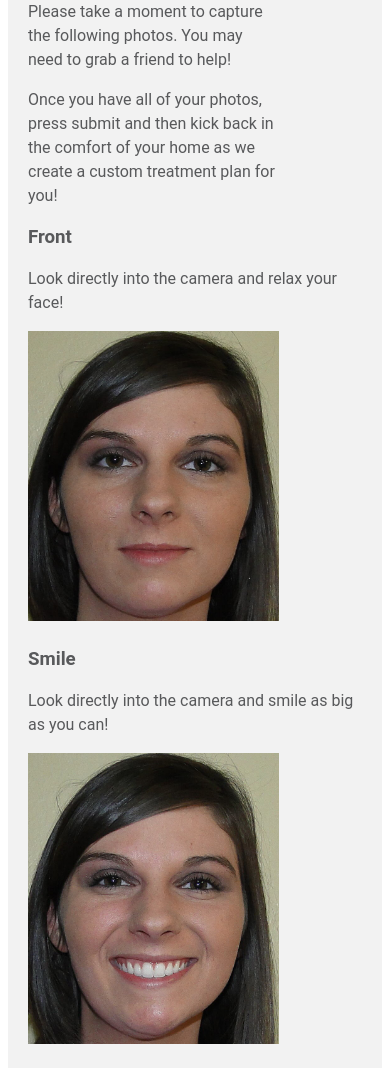
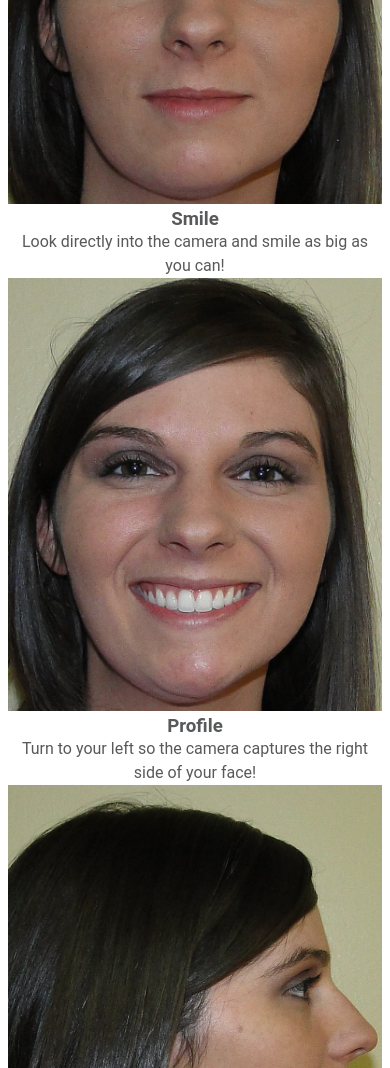
Before and after one commit to HopkinsBraces/virtual-consult, a plain HTML site: page index.html in a window 390 px wide. Shown: the part 557-1625 px from the top of the page. Drawn offline with Linux system fonts and the light colour scheme.

Commit message:
updated layout

```diff
--- a/index.html
+++ b/index.html
@@ -20,76 +20,87 @@
     <div class="brand-header">
       <img class="responsive-logo" src="static/HopkinsBraces_Logo transparent.png" alt="">
     </div>
+
+    <!-- INSTRUCTION STYLE BARS START -->
     <div class="style-bar blue">
-      <div class="instructions">
       <h2>
         <i class="fas fa-camera"></i>
         Snap these pics
       </h2>
     </div>
-    </div>
     <div class="style-bar white">
-      <div class="instructions">
       <h2>
         <i class="fas fa-upload"></i>
         Upload your shoot
       </h2>
     </div>
-    </div>
     <div class="style-bar grey">
-      <div class="instructions">
       <h2>
         <i class="far fa-grin-beam"></i>
         Let the smiling begin!
       </h2>
     </div>
-    </div>
-    <div class="wrapper">
-      <div class="responsive">
-        <h2>Getting Started!</h2>
-        <p>
-          Please take a moment to capture the following photos. You may need to grab a friend to help!
-        </p>
-        <p>
-          Once you have all of your photos, press submit and then kick back in the comfort of your home as we create a custom treatment plan for you!
-        </p>
-      </div>
-      <div class="virtual-example">
+    <!-- INSTRUCTION STYLE BARS END -->
+
+
+    <!-- MAIN CONTENT -->
+
+    <div class="instructions">
+      <div class="left-panel-od white">
         <h3>Front</h3>
         <p>Look directly into the camera and relax your face!</p>
+      </div>
+      <div class="right-panel-od">
         <img src="static/front.jpg" class="responsive" alt="">
       </div>
-      <div class="virtual-example">
+    </div>
+    <div class="instructions">
+      <div class="left-panel-ev">
+        <img src="static/smile.jpg" alt="" class="responsive">
+      </div>
+      <div class="right-panel-ev white">
         <h3>Smile</h3>
         <p>Look directly into the camera and smile as big as you can!</p>
-        <img src="static/smile.jpg" alt="" class="responsive">
       </div>
-      <div class="virtual-example">
+    </div>
+    <div class="instructions">
+      <div class="left-panel-od white">
         <h3>Profile</h3>
         <p>Turn to your left so the camera captures the right side of your face!</p>
+      </div>
+      <div class="right-panel-od">
         <img src="static/profile.jpg" alt="" class="responsive">
       </div>
-      <div class="virtual-example">
-        <h3>Left</h3>
-        <p>Bite down on your molars and pull your cheeks back as far as you can!</p>
-        <img src="static/left.jpg" alt="" class="responsive">
     </div>
-      <div class="virtual-example">
+    <div class="instructions">
+      <div class="left-panel-ev">
+        <img src="static/right.jpg" alt="" class="responsive">
+      </div>
+      <div class="right-panel-ev white">
         <h3>Right</h3>
         <p>Bite down on your molars and pull your cheeks back as far as you can!</p>
-        <img src="static/right.jpg" alt="" class="responsive">
       </div>
-      <div class="virtual-example">
+    </div>
+    <div class="instructions">
+      <div class="left-panel-od white">
         <h3>Upper</h3>
         <p>Tilt your head back and open your mouth as wide as you can!</p>
+      </div>
+      <div class="right-panel-od">
         <img src="static/upper.jpg" alt="" class="responsive">
       </div>
-      <div class="virtual-example">
+    </div>
+    <div class="instructions">
+      <div class="left-panel-ev">
+        <img src="static/lower.jpg" alt="" class="responsive">
+      </div>
+      <div class="right-panel-ev white">
         <h3>Lower</h3>
         <p>Tilt your chin down and open your mouth as wide as you can!</p>
-        <img src="static/lower.jpg" alt="" class="responsive">
+      </div>
     </div>
 
+    <!-- MAIN CONTENT -->
       <form action="mailto:b.brooks@hopkinsbraces.com">
         <span class="require">*</span>
         <label for="fName">Full Name</label>
--- a/static/style.css
+++ b/static/style.css
@@ -1,18 +1,16 @@
-@media only screen and (min-width: 960px) {
-    body {
-      font-family: Roboto, sans-serif;
-      color: #58595B;
-      padding: 0 15%;
-    }
+@media only screen and (min-width: 1300px) {
+  body {
+    padding: 0 15%;
+    font-family: Roboto, sans-serif;
+  }
 
-    .responsive {
-      width: 35%;
-      height: auto;
-    }
-
+  .instructions {
+    display: flex;
+  }
 }
 
-@media only screen and (max-width: 960px) {
+
+@media only screen and (min-width: 650px) and (max-width: 1299px){
     body {
       font-family: Roboto, sans-serif;
       color: #58595B;
@@ -20,8 +18,55 @@
     }
 
     .responsive {
-      width: 75%;
+      width: 100%;
       height: auto;
+    }
+
+    .instructions {
+      display:flex;
+    }
+
+}
+
+@media only screen and (max-width: 650px) {
+    body {
+      font-family: Roboto, sans-serif;
+      color: #58595B;
+      padding: 0;
+    }
+
+    .responsive {
+      width: 100%;
+      height: auto;
+    }
+
+    .instructions {
+      display:flex;
+      flex-flow: column;
+    }
+
+    .left-panel-ev {
+      flex: 1;
+      text-align: center;
+      order: 2;
+    }
+
+
+    .left-panel-od {
+      flex: 1;
+      text-align: center;
+      order: 1;
+    }
+    .right-panel-od {
+      flex: 1;
+      text-align: center;
+      order: 2;
+    }
+
+    .right-panel-ev {
+      flex: 1;
+      text-align: center;
+      order: 1;
     }
 
 }
@@ -74,10 +119,6 @@ div.wrapper {
     padding: 20px;
 }
 
-img {
-  margin-bottom: 5px;
-}
-
 .responsive h2 {
   color: #66B3E3;
   font-size: 3em;
@@ -86,6 +127,11 @@ img {
 
 p {
   line-height: 1.5em;
+  margin: 0;
+}
+
+h3, h2, h1 {
+  margin: 0;
 }
 
 i {
@@ -118,10 +164,6 @@ i {
   background-color: white;
 }
 
-.instructions {
-  margin: auto;
-}
-
 .responsive-logo {
   width: 50%;
   height: auto;
@@ -132,3 +174,27 @@ i {
   width: 100%;
   text-align: center;
 }
+
+.instructions {
+
+}
+
+.left-panel-ev {
+  flex: 1;
+  text-align: center;
+}
+
+.right-panel-od {
+  flex: 1;
+  text-align: center;
+}
+
+.left-panel-od {
+  flex: 1;
+  text-align: center;
+}
+
+.right-panel-ev {
+  flex: 1;
+  text-align: center;
+}
```
Lines whose indentation alone changed are shown as unchanged.
